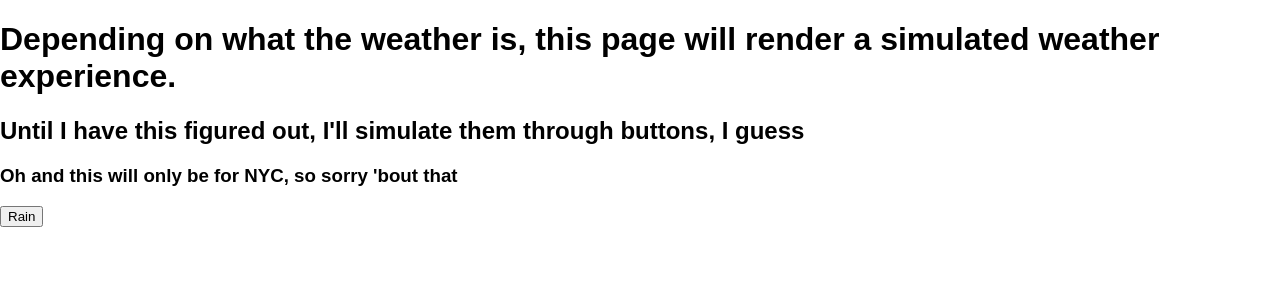
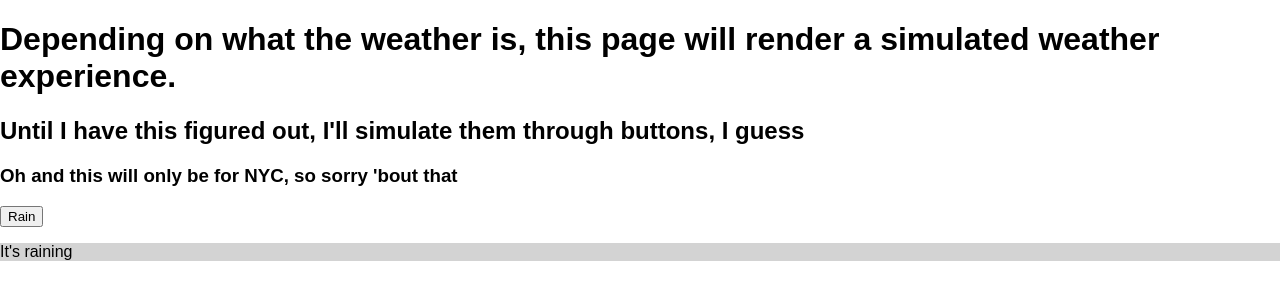
Before and after one commit to lanachiad/weatherland, a React (Create React App) app: page / in a window 1280 px wide. Both pictures are taken after a click on the button "Rain". Shown: the top 300 px of the page. Built offline with nearby package versions, Linux system fonts and the light colour scheme.

Commit message:
Add test content inside div to render

```diff
--- a/src/Rain.js
+++ b/src/Rain.js
@@ -1,9 +1,11 @@
 import React, { Component } from 'react';
+import './Rain.css';
 
 class Rain extends Component {
 	render() {
 		return (
 			<div className="rainy-day">
+				<p>It's raining</p>
 			</div>
 		)
 	}
```
